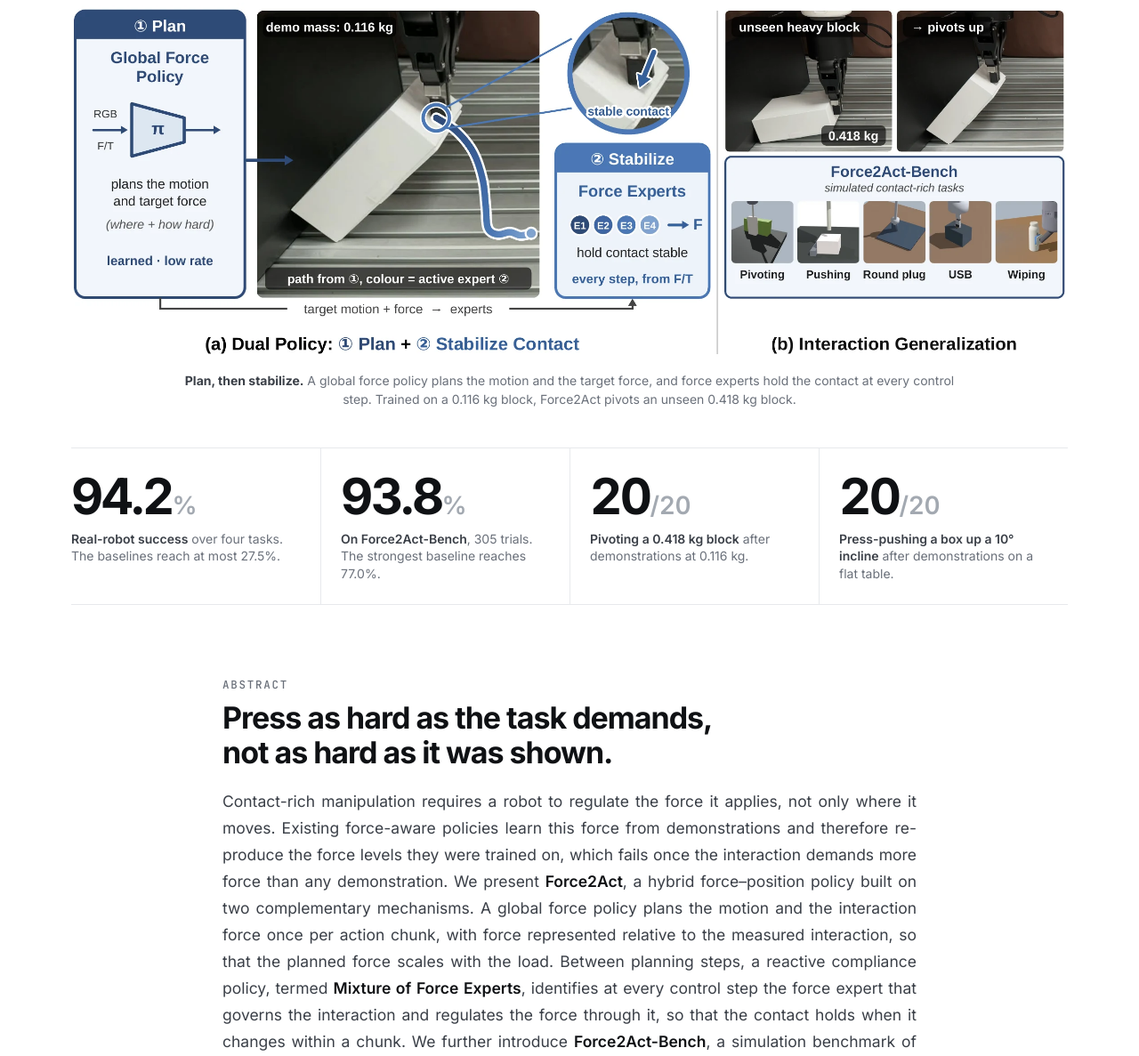
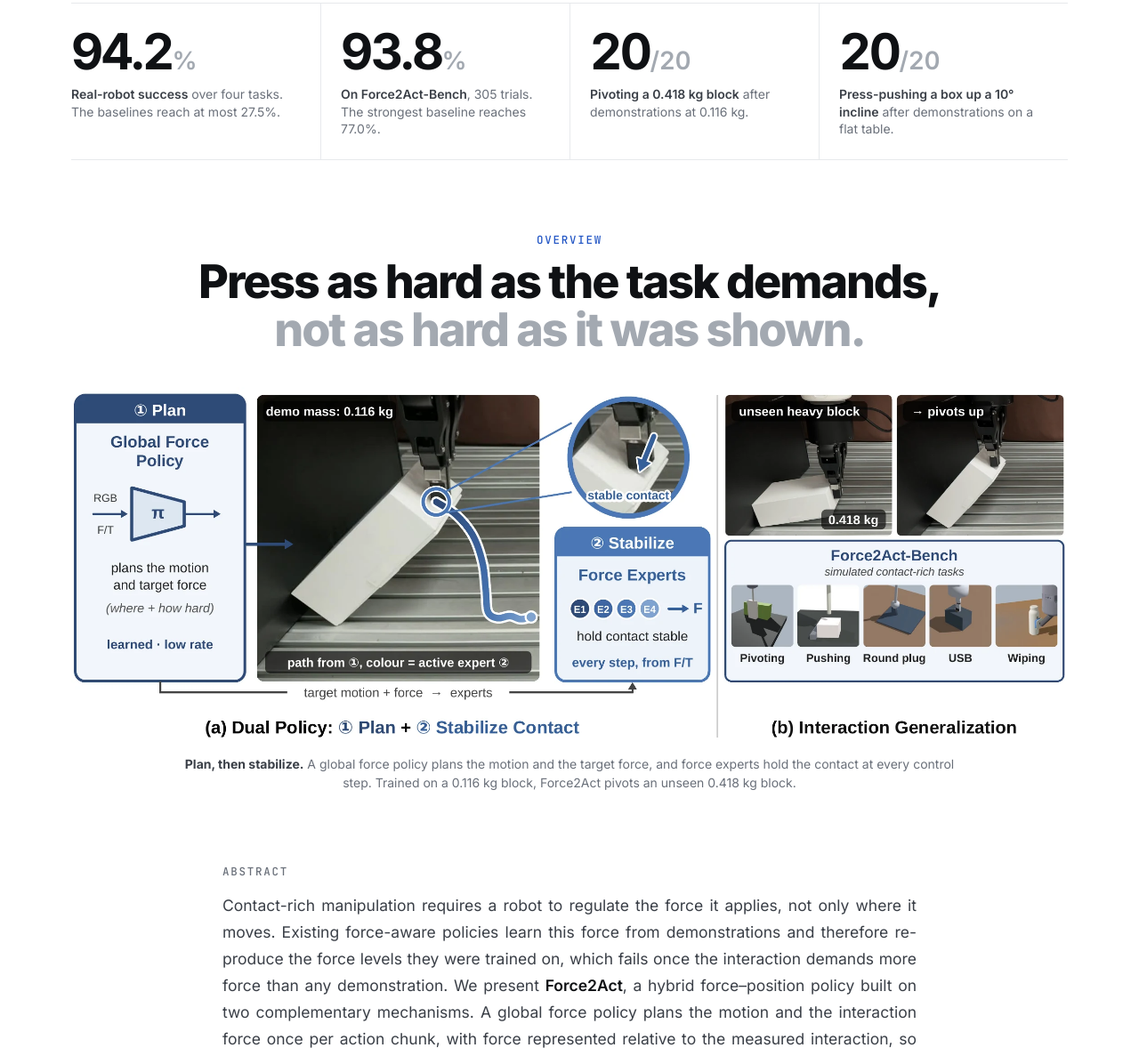
Before and after one commit to MAGICLAB-NUS/Force2Act, a plain HTML site: page index.html in a window 1280 px wide. Shown: the part 1236-2423 px from the top of the page at 89% size. Drawn offline with Linux system fonts and the light colour scheme.

Commit message:
Overview heading above the teaser; numbers under the video

```diff
--- a/index.html
+++ b/index.html
@@ -200,13 +200,8 @@ footer{margin-top:84px;border-top:1px solid var(--line);padding:26px 0 44px;font
 </div></header>
 
 
-<div id="video" class="wrap" style="margin-bottom:44px">
+<div id="video" class="wrap">
   <div class="frame"><video controls preload="metadata" playsinline poster="assets/img/video_poster.jpg" src="assets/video/force2act_video.mp4"></video></div>
-</div>
-
-<div class="wrap">
-  <figure><img src="assets/img/teaser.webp" width="2211" height="789" alt="Force2Act: a global force policy plans motion and target force, and force experts keep the contact stable at every step">
-  <figcaption><b>Plan, then stabilize.</b> A global force policy plans the motion and the target force, and force experts hold the contact at every control step. Trained on a 0.116 kg block, Force2Act pivots an unseen 0.418 kg block.</figcaption></figure>
 </div>
 
 <div class="wrap">
@@ -220,9 +215,15 @@ footer{margin-top:84px;border-top:1px solid var(--line);padding:26px 0 44px;font
 
 
 
+<section id="overview"><div class="wrap">
+  <div class="head"><div class="eye">Overview</div>
+    <h2>Press as hard as the task demands, <span>not as hard as it was shown.</span></h2></div>
+  <figure><img src="assets/img/teaser.webp" width="2211" height="789" alt="Force2Act: a global force policy plans motion and target force, and force experts keep the contact stable at every step">
+  <figcaption><b>Plan, then stabilize.</b> A global force policy plans the motion and the target force, and force experts hold the contact at every control step. Trained on a 0.116 kg block, Force2Act pivots an unseen 0.418 kg block.</figcaption></figure>
+</div></section>
+
 <section id="abstract"><div class="wrap"><div class="abs">
-  <div class="eye">Abstract</div>
-  <h3>Press as hard as the task demands, not as hard as it was shown.</h3>
+  <div class="eye" style="margin-bottom:16px">Abstract</div>
   <p>Contact-rich manipulation requires a robot to regulate the force it applies, not only where it moves. Existing force-aware policies learn this force from demonstrations and therefore reproduce the force levels they were trained on, which fails once the interaction demands more force than any demonstration. We present <b>Force2Act</b>, a hybrid force–position policy built on two complementary mechanisms. A global force policy plans the motion and the interaction force once per action chunk, with force represented relative to the measured interaction, so that the planned force scales with the load. Between planning steps, a reactive compliance policy, termed <b>Mixture of Force Experts</b>, identifies at every control step the force expert that governs the interaction and regulates the force through it, so that the contact holds when it changes within a chunk. We further introduce <b>Force2Act-Bench</b>, a simulation benchmark of five contact-rich tasks that gives the community a common and repeatable way to test force-aware policies and measure how well they regulate the interaction force. Force2Act achieves an overall success rate of 93.8%, compared with 77.0% for the strongest baseline, and its reactive regulation reduces the failures on block pivoting from 30 to 10 of 150 trials. On a real robot, Force2Act reaches an average success rate of 94.2% over four tasks, against at most 27.5% for the baselines.</p>
 </div></div></section>
 
```
